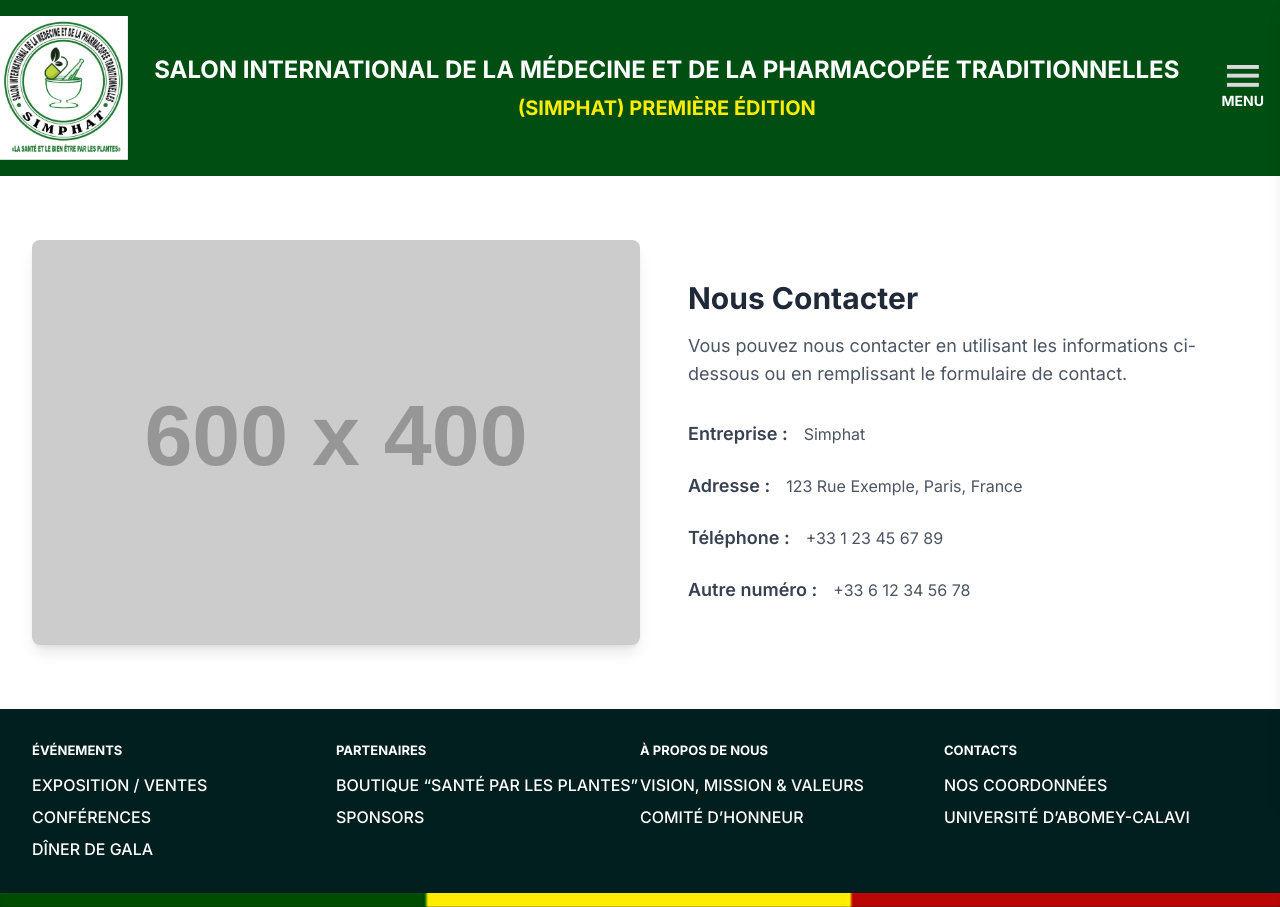
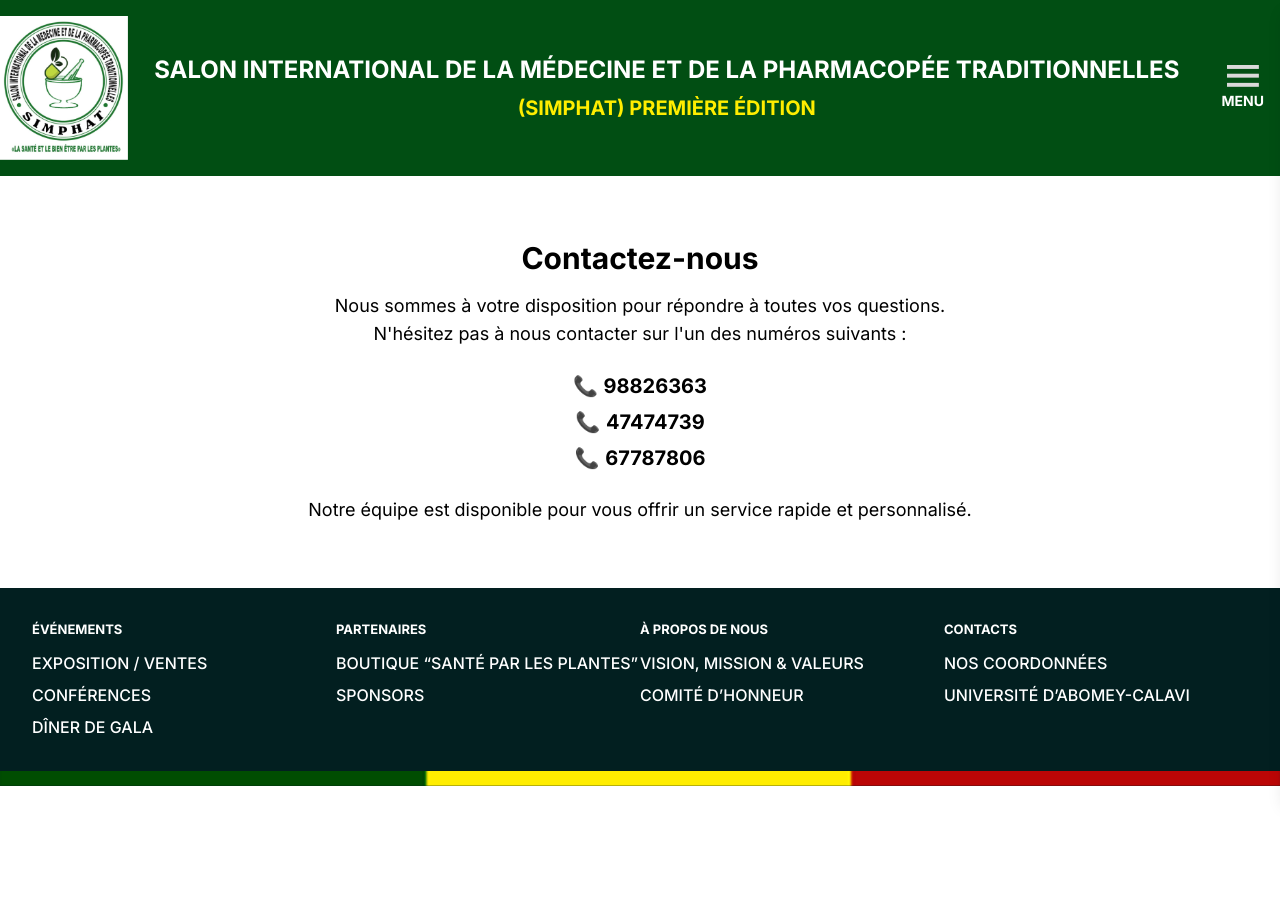
Before and after one commit to ALLAGBE1/simphat-front, a React (Vite) app: page /contact in a window 1280 px wide. After the commit the page ends 800 px from the top, so only its background shows below. Built offline with nearby package versions, Linux system fonts and the light colour scheme.

Commit message:
Add update contacts

```diff
--- a/src/components/Contact.jsx
+++ b/src/components/Contact.jsx
@@ -2,53 +2,108 @@
 const Contact = () => {
   return (
     <div className="container mx-auto py-16 px-8">
-      <div className="flex flex-col lg:flex-row items-center">
-        {/* Image de la carte à gauche */}
-        <div className="lg:w-1/2 mb-8 lg:mb-0">
-          <img
-            src="https://via.placeholder.com/600x400" // Remplace par l'URL de l'image de la carte
-            alt="Carte de localisation"
-            className="w-full h-full object-cover rounded-lg shadow-lg"
-          />
-        </div>
-
-        {/* Informations de contact à droite */}
-        <div className="lg:w-1/2 lg:pl-12">
-          <h2 className="text-3xl font-bold text-gray-800 mb-4">Nous Contacter</h2>
-          <p className="text-lg text-gray-600 mb-8">
-            Vous pouvez nous contacter en utilisant les informations ci-dessous ou en remplissant le formulaire de contact.
-          </p>
-
-          {/* Informations de contact */}
-          <div className="space-y-6">
-            {/* Nom de l'entreprise */}
-            <div className="flex items-center">
-              <span className="text-lg font-semibold text-gray-700">Entreprise :</span>
-              <p className="ml-4 text-gray-600">Simphat</p>
-            </div>
-
-            {/* Adresse */}
-            <div className="flex items-center">
-              <span className="text-lg font-semibold text-gray-700">Adresse :</span>
-              <p className="ml-4 text-gray-600">123 Rue Exemple, Paris, France</p>
-            </div>
-
-            {/* Numéro 1 */}
-            <div className="flex items-center">
-              <span className="text-lg font-semibold text-gray-700">Téléphone :</span>
-              <p className="ml-4 text-gray-600">+33 1 23 45 67 89</p>
-            </div>
-
-            {/* Numéro 2 */}
-            <div className="flex items-center">
-              <span className="text-lg font-semibold text-gray-700">Autre numéro :</span>
-              <p className="ml-4 text-gray-600">+33 6 12 34 56 78</p>
-            </div>
-          </div>
-        </div>
+      <div className="text-center">
+        <h2 className="text-3xl font-bold mb-4">Contactez-nous</h2>
+        <p className="text-lg mb-6">
+          Nous sommes à votre disposition pour répondre à toutes vos questions.<br /> N&apos;hésitez pas à nous contacter sur l&apos;un des numéros suivants :
+        </p>
+        <ul className="space-y-2">
+          <li className="text-xl">📞 <strong>98826363</strong></li>
+          <li className="text-xl">📞 <strong>47474739</strong></li>
+          <li className="text-xl">📞 <strong>67787806</strong></li>
+        </ul>
+        <p className="mt-6 text-lg">
+          Notre équipe est disponible pour vous offrir un service rapide et personnalisé.
+        </p>
       </div>
     </div>
   );
 };
 
 export default Contact;
+
+/////////
+
+
+// const Contact = () => {
+//   return (
+//     <div className="container mx-auto py-16 px-8">
+//     <div className="flex items-center justify-center h-screen bg-gray-100">
+//       <div className="text-center">
+//         <h2 className="text-3xl font-bold mb-4">Contactez-nous</h2>
+//         <p className="text-lg mb-6">
+//           Nous sommes à votre disposition pour répondre à toutes vos questions.<br /> N&apos;hésitez pas à nous contacter sur l&apos;un des numéros suivants :
+//         </p>
+//         <ul className="space-y-2">
+//           <li className="text-xl">📞 <strong>98826363</strong></li>
+//           <li className="text-xl">📞 <strong>47474739</strong></li>
+//           <li className="text-xl">📞 <strong>67787806</strong></li>
+//         </ul>
+//         <p className="mt-6 text-lg">
+//           Notre équipe est disponible pour vous offrir un service rapide et personnalisé.
+//         </p>
+//       </div>
+//     </div>
+//     </div>
+//   );
+// };
+
+// export default Contact;
+
+
+
+
+
+// const Contact = () => {
+//   return (
+//     <div className="container mx-auto py-16 px-8">
+//       <div className="flex flex-col  items-center">
+//         {/* Image de la carte à gauche */}
+//         {/* <div className="lg:w-1/2 mb-8 lg:mb-0">
+//           <img
+//             src="https://via.placeholder.com/600x400" // Remplace par l'URL de l'image de la carte
+//             alt="Carte de localisation"
+//             className="w-full h-full object-cover rounded-lg shadow-lg"
+//           />
+//         </div> */}
+
+//         {/* Informations de contact à droite */}
+//         <div className="lg:w-1/2 lg:pl-12 justify-center">
+//           <h2 className="text-3xl font-bold text-gray-800 mb-4 text-center">Nous Contacter</h2>
+//           <p className="text-lg text-gray-600 mb-8">
+//             Vous pouvez nous contacter en utilisant les informations ci-dessous
+//           </p>
+
+//           {/* Informations de contact */}
+//           <div className="space-y-6">
+//             {/* Nom de l'entreprise */}
+//             <div className="flex items-center">
+//               <span className="text-lg font-semibold text-gray-700">Entreprise :</span>
+//               <p className="ml-4 text-gray-600">Simphat</p>
+//             </div>
+
+//             {/* Adresse */}
+//             <div className="flex items-center">
+//               <span className="text-lg font-semibold text-gray-700">Adresse :</span>
+//               <p className="ml-4 text-gray-600">123 Rue Exemple, Cotonou, Bénin</p>
+//             </div>
+
+//             {/* Numéro 1 */}
+//             <div className="flex items-center">
+//               <span className="text-lg font-semibold text-gray-700">Téléphone :</span>
+//               <p className="ml-4 text-gray-600">+229 47 47 47 32 </p>
+//             </div>
+
+//             {/* Numéro 2 */}
+//             <div className="flex items-center">
+//               <span className="text-lg font-semibold text-gray-700">Autre numéro :</span>
+//               <p className="ml-4 text-gray-600">+229 67 78 78 06</p>
+//             </div>
+//           </div>
+//         </div>
+//       </div>
+//     </div>
+//   );
+// };
+
+// export default Contact;
--- a/src/components/ExpositionVentes/ExpositionVentes.jsx
+++ b/src/components/ExpositionVentes/ExpositionVentes.jsx
@@ -42,7 +42,7 @@
                 <img src={iconWhatsapp} alt="" className="" />
                 <img src={iconTelephone} alt="" className="" />
                 <p className="text-customGreen font-bold flex items-center text-3xl" >
-                    <span className="mr-2 " style={{fontSize: 16}} >+229 </span> 47 47 47 32 / 67 78 78 06
+                    <span className="mr-2 " style={{fontSize: 16}} >+229 </span> 98 82 63 63 / 47 47 47 39
                 </p>
             </div>
 
--- a/src/components/Footer/index.jsx
+++ b/src/components/Footer/index.jsx
@@ -1,5 +1,7 @@
 import { Heading } from "../Heading";
 import { Img } from "../Img";
+import { Link } from 'react-router-dom';
+
 
 
 
@@ -13,25 +15,25 @@
             </Heading>
             <ul className="flex flex-col items-start gap-2">
                 <li>
-                    <a href="#" className="lg:text-[13px]">
+                    <Link to="/expositionVentes" className="lg:text-[13px]">
                     <Heading as="p" className="text-[16px] font-medium uppercase text-[#ffffff]">
                         Exposition / Ventes
                     </Heading>
-                    </a>
+                    </Link>
                 </li>
                 <li>
-                    <a href="Conférences" target="_blank" rel="noreferrer" className="lg:text-[13px]">
+                    <Link to="/participer"  rel="noreferrer" className="lg:text-[13px]">
                     <Heading as="p" className="text-[16px] font-medium uppercase text-[#ffffff]">
                         Conférences
                     </Heading>
-                    </a>
+                    </Link>
                 </li>
                 <li>
-                    <a href="#" className="lg:text-[13px]">
+                    <Link to="/dinergala" className="lg:text-[13px]">
                     <Heading as="p" className="text-[16px] font-medium uppercase text-[#ffffff]">
                         Dîner de Gala
                     </Heading>
-                    </a>
+                    </Link>
                 </li>
             </ul>
         </div>
@@ -41,18 +43,18 @@
             </Heading>
             <ul className="flex flex-col items-start gap-2">
                 <li>
-                    <a href="#" className="lg:text-[13px]">
+                    {/* <Link to="/#" className="lg:text-[13px]"> */}
                     <Heading as="p" className="text-[16px] font-medium uppercase text-[#ffffff]">
                         BOUTIQUE “SANTÉ PAR LES PLANTES”
                     </Heading>
-                    </a>
+                    {/* </Link> */}
                 </li>
                 <li>
-                    <a href="Conférences" target="_blank" rel="noreferrer" className="lg:text-[13px]">
+                    <Link to="/sponsors" rel="noreferrer" className="lg:text-[13px]">
                     <Heading as="p" className="text-[16px] font-medium uppercase text-[#ffffff]">
                         Sponsors
                     </Heading>
-                    </a>
+                    </Link>
                 </li>
             </ul>
         </div>
@@ -62,18 +64,18 @@
             </Heading>
             <ul className="flex flex-col items-start gap-2">
                 <li>
-                    <a href="#" className="lg:text-[13px]">
+                    {/* <Link to="/#" className="lg:text-[13px]"> */}
                     <Heading as="p" className="text-[16px] font-medium uppercase text-[#ffffff]">
                         Vision, Mission & valeurs
                     </Heading>
-                    </a>
+                    {/* </Link> */}
                 </li>
                 <li>
-                    <a href="Conférences" target="_blank" rel="noreferrer" className="lg:text-[13px]">
+                    {/* <Link to="/#/comiteHonneur" rel="noreferrer" className="lg:text-[13px]"> */}
                     <Heading as="p" className="text-[16px] font-medium uppercase text-[#ffffff]">
                         Comité d’honneur
                     </Heading>
-                    </a>
+                    {/* </Link> */}
                 </li>
             </ul>
         </div>
@@ -83,18 +85,18 @@
             </Heading>
             <ul className="flex flex-col items-start gap-2">
                 <li>
-                    <a href="#" className="lg:text-[13px]">
+                    <Link to="/contact" className="lg:text-[13px]">
                     <Heading as="p" className="text-[16px] font-medium uppercase text-[#ffffff]">
                         Nos coordonnées
                     </Heading>
-                    </a>
+                    </Link>
                 </li>
                 <li>
-                    <a href="Conférences" target="_blank" rel="noreferrer" className="lg:text-[13px]">
+                    {/* <Link to="/#" target="_blank" rel="noreferrer" className="lg:text-[13px]"> */}
                     <Heading as="p" className="text-[16px] font-medium uppercase text-[#ffffff]">
                         Université d’Abomey-Calavi
                     </Heading>
-                    </a>
+                    {/* </Link> */}
                 </li>
 
             </ul>
--- a/src/components/Gala/Gala.jsx
+++ b/src/components/Gala/Gala.jsx
@@ -54,7 +54,7 @@
                     <img src={iconWhatsapp} alt="" className="" />
                     <img src={iconTelephone} alt="" className="" />
                     <p className="text-customGreen font-bold flex items-center text-3xl" >
-                        <span className="mr-2 " style={{fontSize: 16}} >+229 </span> 47 47 47 32 / 67 78 78 06
+                        <span className="mr-2 " style={{fontSize: 16}} >+229 </span> 98 82 63 63 / 47 47 47 39
                     </p>
                 </div>
             </div>
```
Also changed, not shown: src/components/Header/Header.jsx (+94 -10 lines), src/components/Hero.jsx (+6 -14 lines).
